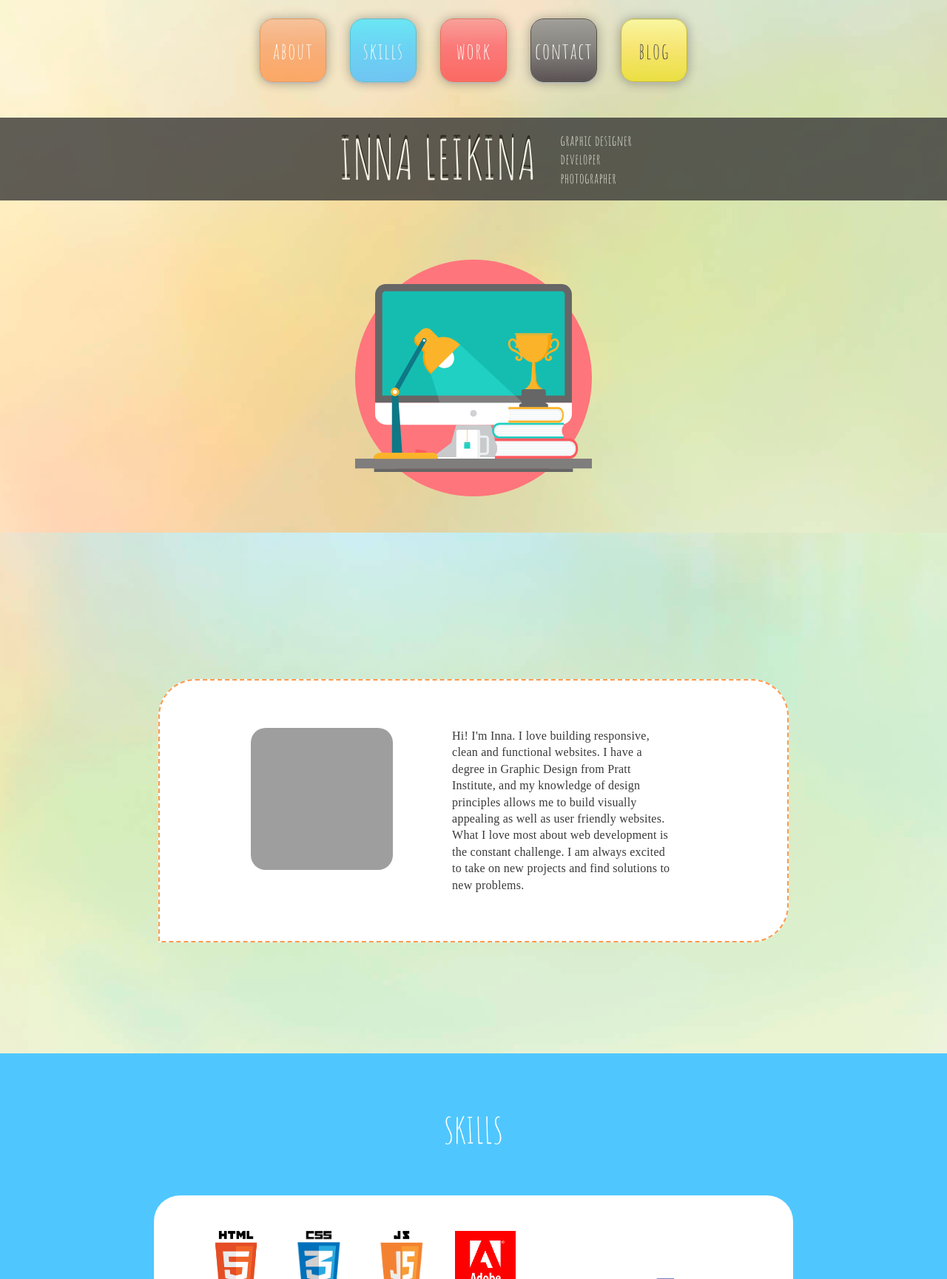
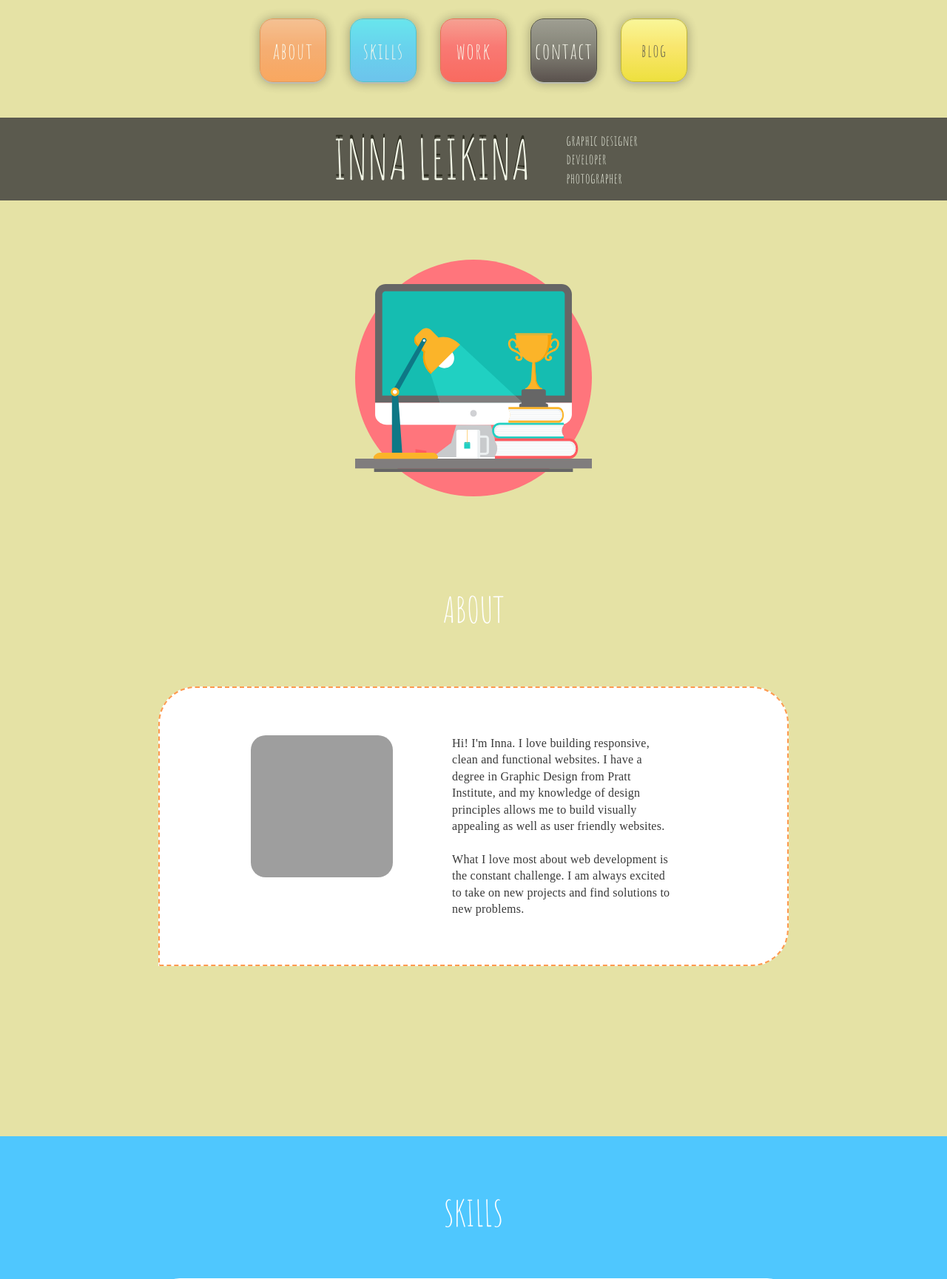
Before and after one commit to innaleikina/inna-portfolio, a PHP site: page /index.html in a window 1280 px wide. Shown: the top 1729 px of the page at 74% size. Run offline with PHP 8.4, Linux system fonts and the light colour scheme; some libraries are stand-ins or nearby versions; grey boxes are pictures that could not be loaded.

Commit message:
color adjustments and modal closes on click outside

```diff
--- a/css/style.css
+++ b/css/style.css
@@ -20,8 +24,9 @@ html {
   flex-direction: column;
   height: 45rem;
   /*border:1px green solid;*/
-  background-image: url("../images/watercolor_small.jpg");
-  background-position: top;
+  /*background-image: url("../images/watercolor_small.jpg");
+  background-position: top;*/
+  background-color:rgb(229, 226, 165);
   -webkit-box-pack: center;
   -ms-flex-pack: center;
   justify-content: center;
@@ -341,6 +335,7 @@ html {
 
 .blog {
   color: rgb(57, 57, 57);
+  font-size:1.5rem;
 }
 
 /*____________________________________________________*/
@@ -383,6 +379,7 @@ html {
 }
 
 .inna-jones {
+    margin:0 .5rem;
   font-size: 4.6rem;
   text-align: center;
   /*border:1px red solid;*/
@@ -394,7 +391,7 @@ html {
 
 .skills-list {
   /*border:1px red solid;*/
-  margin-top: .3rem;
+  margin: .3rem .5rem 0 .5rem ;
   font-size: 1.2rem;
   letter-spacing: .03rem;
 }
@@ -458,12 +455,14 @@ html {
 /*_________ABOUT _____*/
 
 .about {
-  height: 40rem;
+  /*border:1px red solid;*/
+  height: 47rem;
   -webkit-box-orient: vertical;
   -webkit-box-direction: normal;
   -ms-flex-direction: column;
   flex-direction: column;
-  background-image: url("../images/watercolor_small.jpg");
+  /*background-image: url("../images/watercolor_small.jpg");*/
+  background-color:rgb(229, 226, 165);
   background-position: bottom;
   -ms-flex-line-pack: center;
   align-content: center;
@@ -471,11 +470,23 @@ html {
   -ms-flex-align: center;
   align-items: center;
   -webkit-box-pack: center;
-  -ms-flex-pack: center;
-  justify-content: center;
+  /*-ms-flex-pack: center;
+  justify-content: center;*/
   width: 100%;
   padding-bottom: 4rem;
   /*border:1px red solid;*/
+}
+
+.about-heading{
+  /*border:1px red solid;*/
+  margin:5rem 0;
+  font-size: 3rem;
+  font-family: "Amatic SC";
+  text-align: center;
+  /* width:100%;*/
+  color: white;
+  /*border:1px red solid;*/
+
 }
 
 .about-photo-text {
@@ -558,15 +569,6 @@ html {
   }
 }
 
-.image-about {
-  /*background-image:url("../images/laptop.png");*/
-  height: 7rem;
-  width: 7rem;
-  background-size: cover;
-  margin-top: -1rem;
-  margin-bottom: 1rem;
-  /* border:1px red so*/
-}
 
 /*_________SKILLS ______*/
 
--- a/index.html
+++ b/index.html
@@ -116,14 +116,14 @@
 
 <!-- ____________ABOUT______-->
 <div class="container about" id="about">
-
+  <h1 class="about-heading"> ABOUT  </h1>
   <div class="image-about container">
   </div>
 
   <div class="about-photo-text container">
     <div class="inna-photo container">
     </div>
-    <div class="about-text container"> Hi! I'm Inna. I love building responsive, clean and functional websites. I have a degree in Graphic Design from Pratt Institute, and my knowledge of design principles allows me to build visually appealing as well as user friendly websites.</br>
+    <div class="about-text container"> Hi! I'm Inna. I love building responsive, clean and functional websites. I have a degree in Graphic Design from Pratt Institute, and my knowledge of design principles allows me to build visually appealing as well as user friendly websites.</br></br>
       What I love most about web development is the constant challenge. I am always excited to take on new projects and find solutions to new problems. </div>
   </div>
 </div>
--- a/js/index.js
+++ b/js/index.js
@@ -33,6 +33,12 @@ $("document").ready(function(){
 //Module pops up when user clicks on a project
 // $(".modal").hide();
 
+$("#weather").on("click", function(){
+  $("#modal-weather").css("display","block");
+  });
+
+
+
 $("#quote").on("click", function(){
   $("#modal-quote").css("display","block");
   });
@@ -60,7 +66,13 @@ $(".close").on("click", function(){
   $(".modal").hide();
 });
 
-
+// Closes the modal if user clicks anywhere on the screen
+$(window).on("click", function(event) {
+     var target = $(event.target);
+    if (target.is (".modal")) {
+        $(".modal").hide();
+    }
+});
 
 
 });
```
Also changed, not shown: other parts of css/style.css (+43 -20 lines), other parts of index.html (+44 -26 lines).
